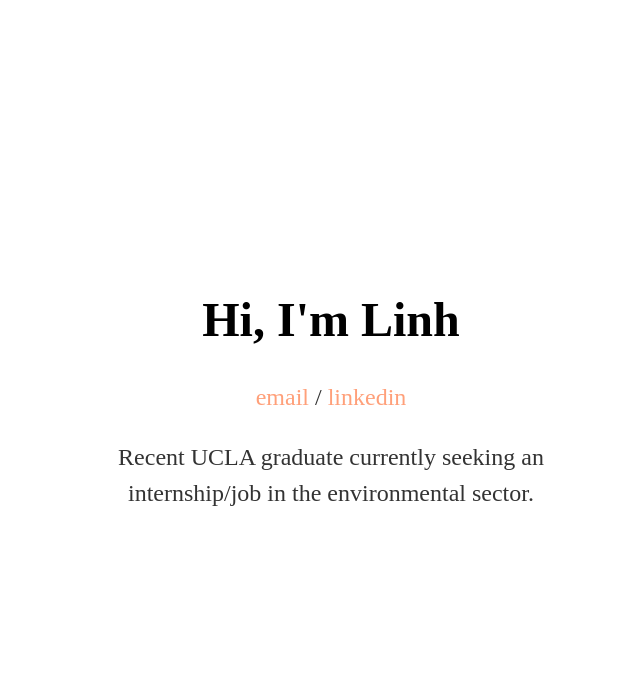
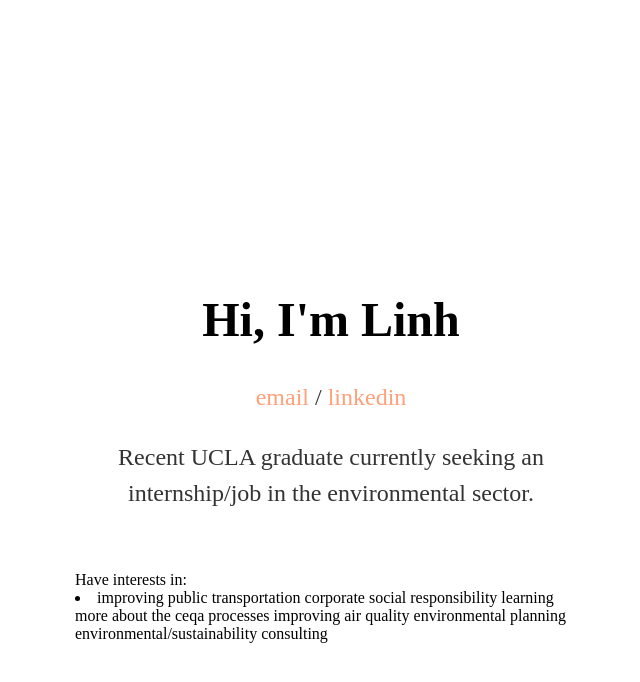
Before and after one commit to lttrinh/lttrinh.github.io, a Jekyll site: the page built from index.html, in a window 1280 px wide. Shown: the top 682 px of the page, without its empty margins (309-949 px from the left). Built offline with Jekyll 4.4.1, drawn with Linux system fonts in a browser that asks for light colours.

Commit message:
Update index.html

```diff
--- a/index.html
+++ b/index.html
@@ -13,7 +13,16 @@ title: Linh To Trinh
 </div>
 
 <div class="content">
-	<p>Recent UCLA graduate currently seeking an internship/job in the environmental sector.</p>
+	<p>Recent UCLA graduate currently seeking an internship/job in the environmental sector.</p><br><br>
+	Have interests in:<br>
+	<li>
+		improving public transportation
+		corporate social responsibility
+		learning more about the ceqa processes
+		improving air quality
+		environmental planning
+		environmental/sustainability consulting
+		</li>
 
 </div>
 
```
